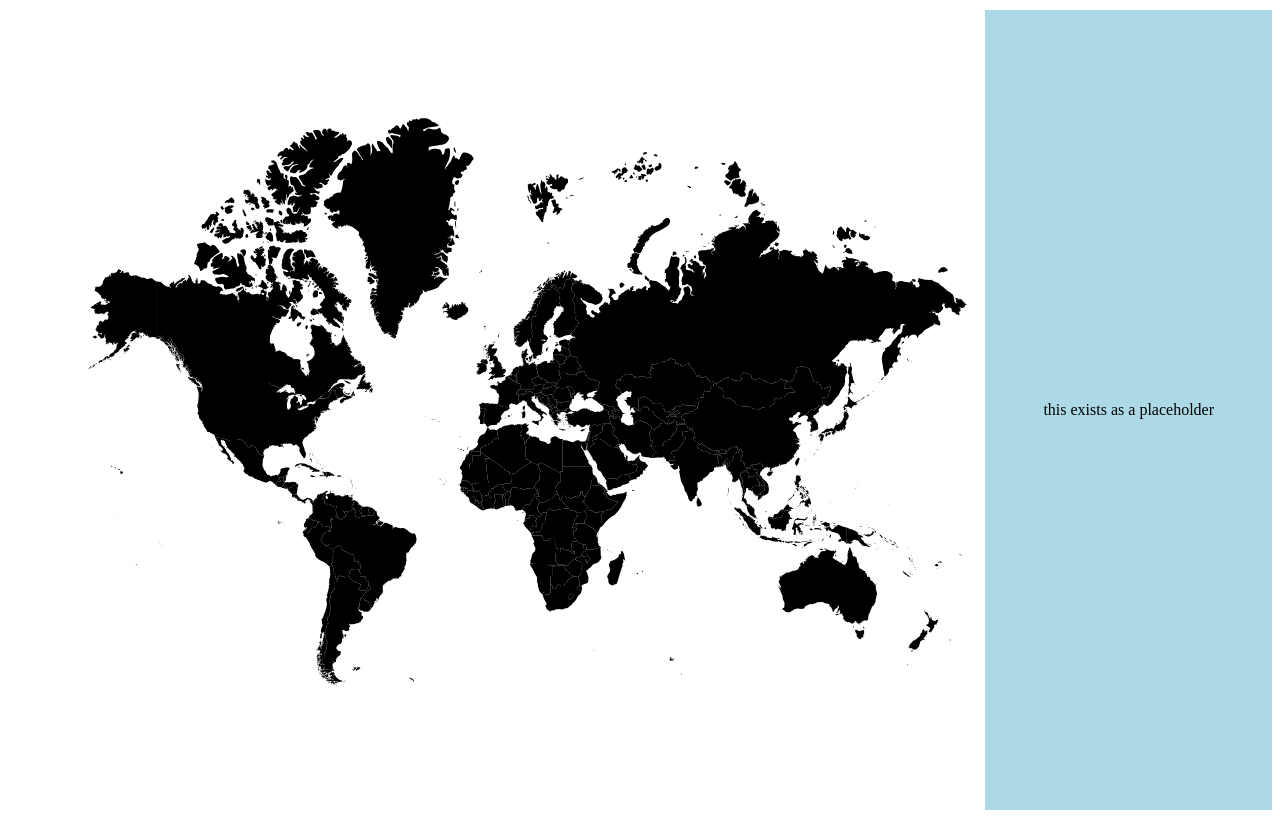
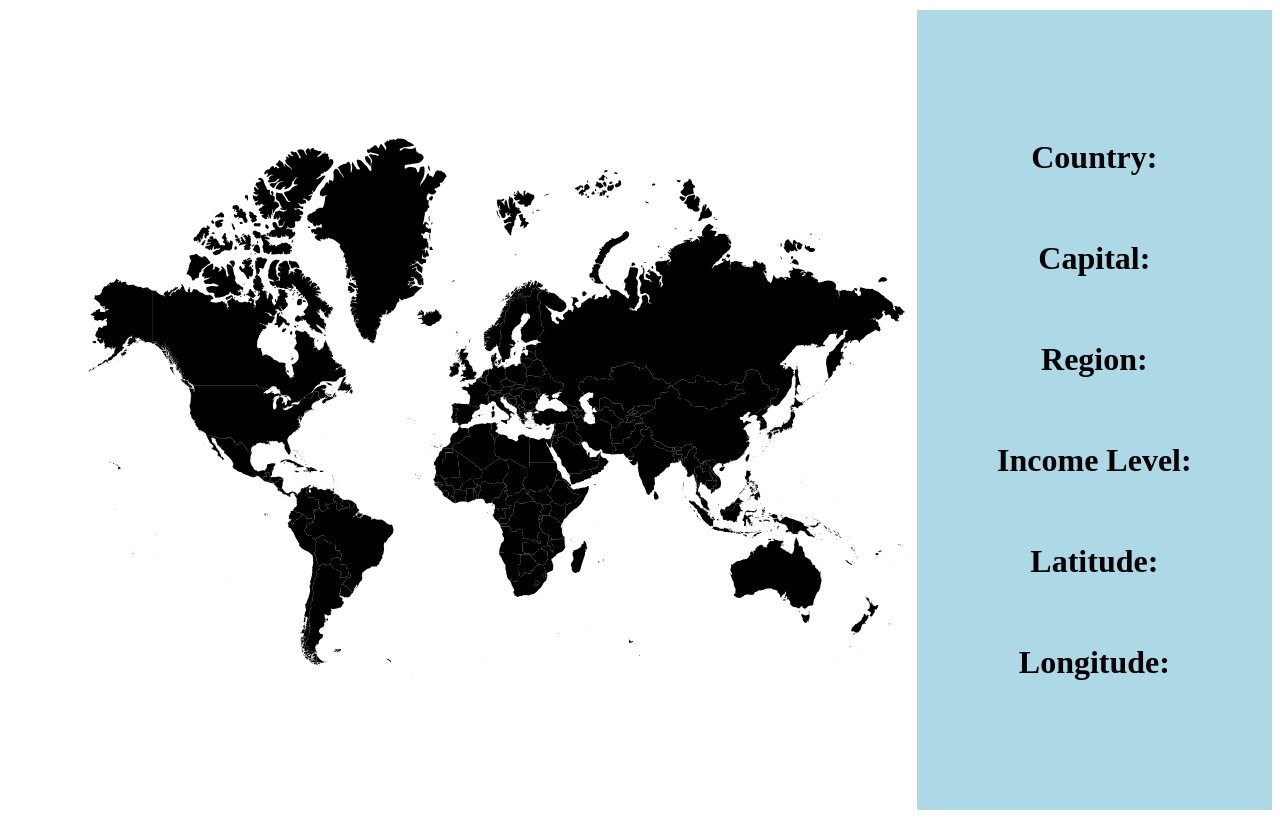
Before and after one commit to garysmith1933/WGUD280, an Angular app: page / in a window 1280 px wide. Built offline with nearby package versions, Linux system fonts and the light colour scheme.

Commit message:
data is fully displayed on frontend

```diff
--- a/src/app/app.component.css
+++ b/src/app/app.component.css
@@ -0,0 +1,3 @@
+app-world {
+  margin: 0;
+}
--- a/src/app/app.module.ts
+++ b/src/app/app.module.ts
@@ -6,6 +6,7 @@ import { HttpClientModule } from '@angular/common/http';
 import { AppComponent } from './app.component';
 import { WorldComponent } from './world/world.component';
 import { SvgMapComponent } from './svg-map/svg-map.component';
+import { DataService } from './data.service';
 
 const appRoutes: Routes = [
   {path: '', component: WorldComponent }
@@ -22,7 +23,7 @@ const appRoutes: Routes = [
     RouterModule.forRoot(appRoutes),
     HttpClientModule
   ],
-  providers: [],
+  providers: [DataService],
   bootstrap: [AppComponent]
 })
 export class AppModule { }
--- /dev/null
+++ b/src/app/data.service.ts
@@ -0,0 +1,23 @@
+import { Injectable } from '@angular/core';
+import { Subject } from 'rxjs';
+
+@Injectable({
+  providedIn: 'root'
+})
+export class DataService {
+  private apiResponse: any;
+  private apiDataSubject = new Subject<any>();
+
+  setApiData(data: any) {
+    this.apiResponse = data;
+    this.apiDataSubject.next(data);
+  }
+
+  getApiData(): any {
+    return this.apiResponse;
+  }
+
+  getApiDataObservable() {
+    return this.apiDataSubject.asObservable();
+  }
+}
--- a/src/app/svg-map/svg-map.component.ts
+++ b/src/app/svg-map/svg-map.component.ts
@@ -1,23 +1,23 @@
-import { Component, ViewChild, ElementRef, AfterViewInit } from '@angular/core';
+import { Component, ViewChild, ElementRef, AfterViewInit, ChangeDetectorRef} from '@angular/core';
 import { HttpClient } from '@angular/common/http';
+import { DataService } from '../data.service';
 
 @Component({
   selector: 'app-svg-map',
   templateUrl: './svg-map.component.html',
   styleUrls: ['./svg-map.component.css']
 })
+
 export class SvgMapComponent implements AfterViewInit {
   @ViewChild('svg') svgElement!: ElementRef;
 
-  constructor(private http: HttpClient) { }
+  constructor(private http: HttpClient, private dataService: DataService, private cdr: ChangeDetectorRef) { }
 
   ngAfterViewInit(): void {
     const paths = this.svgElement.nativeElement.querySelectorAll('path');
     paths.forEach((path: SVGPathElement) => {
       path.addEventListener('click', () => {
         const pathID = path.getAttribute('id') as string;
-        console.log(`Path ID: ${pathID}`);
-
         this.getData(pathID)
       })
     });
@@ -25,6 +25,16 @@ export class SvgMapComponent implements AfterViewInit {
 
   private getData(id: string) {
     const url: string = `http://api.worldbank.org/v2/country/${id}?format=json`
-    this.http.get(url).subscribe(response => console.log('API Response:', response))
+    this.http.get<any[][]>(url).subscribe(response => {
+      const data = response[1][0]
+      console.log(data)
+      this.dataService.setApiData(data);
+
+      this.cdr.detectChanges();
+    },
+
+    (error: Error) => {
+      console.log(error)
+    })
   }
 }
--- a/src/app/world/world.component.css
+++ b/src/app/world/world.component.css
@@ -6,9 +6,29 @@
 
 #map-data-column {
   display: flex;
+  flex-direction: column;
   justify-content: center;
   align-items: center;
   background-color: lightblue;
   height: 100vh;
-  width: 30%;
+  width: 40%;
+  margin-right: 0;
+  padding: 0;
 }
+
+#country-data {
+  display:flex;
+  flex-direction: column;
+}
+
+#country-headers {
+  margin-bottom: 2rem;
+}
+
+p {
+  font-weight: bold;
+  font-size: 2rem;
+}
+span {
+  font-weight: 300;
+}
--- a/src/app/world/world.component.html
+++ b/src/app/world/world.component.html
@@ -4,6 +4,11 @@
   </section>
 
   <section id="map-data-column">
-  <p> this exists as a placeholder </p>
+    <p>Country: <span *ngIf="countryInfo">{{countryInfo.name}}</span> </p>
+    <p>Capital: <span *ngIf="countryInfo">{{countryInfo.capitalCity}}</span> </p>
+    <p>Region:  <span *ngIf="countryInfo">{{countryInfo.region.value}}</span> </p>
+    <p>Income Level: <span *ngIf="countryInfo">{{countryInfo.incomeLevel.value}}</span> </p>
+    <p>Latitude:  <span *ngIf="countryInfo">{{countryInfo.latitude}}</span></p>
+    <p>Longitude: <span *ngIf="countryInfo">{{countryInfo.longitude}}</span></p>
   </section>
 </div>
--- a/src/app/world/world.component.ts
+++ b/src/app/world/world.component.ts
@@ -1,12 +1,28 @@
-import { Component } from '@angular/core';
+import { Component, OnInit, OnDestroy } from '@angular/core';
+import { DataService } from '../data.service';
+import { Subscription } from 'rxjs';
 
 @Component({
   selector: 'app-world',
   templateUrl: './world.component.html',
   styleUrls: ['./world.component.css']
 })
+export class WorldComponent implements OnInit, OnDestroy {
+  countryInfo: any;
+  private apiDataSubscription: Subscription | undefined;
 
+  constructor(private dataService: DataService) {}
 
-export class WorldComponent {
+  ngOnInit(): void {
+    this.apiDataSubscription = this.dataService.getApiDataObservable().subscribe((data) => {
+      this.countryInfo = data;
+      console.log(this.countryInfo);
+    });
+  }
 
+  ngOnDestroy(): void {
+    if (this.apiDataSubscription) {
+      this.apiDataSubscription.unsubscribe();
+    }
+  }
 }
```
Also changed, not shown: 1 other file (tests, documents, lock files or other folders).
